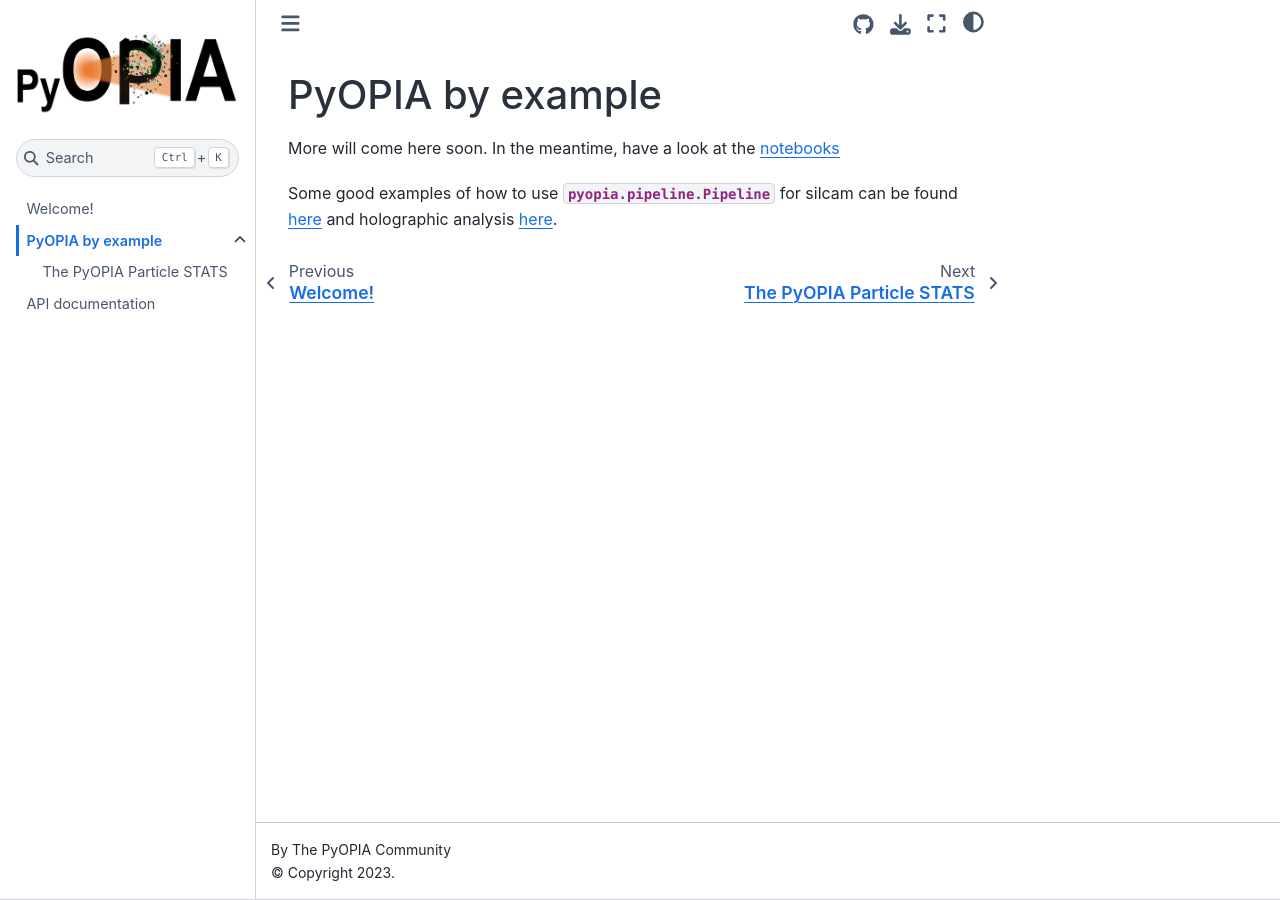
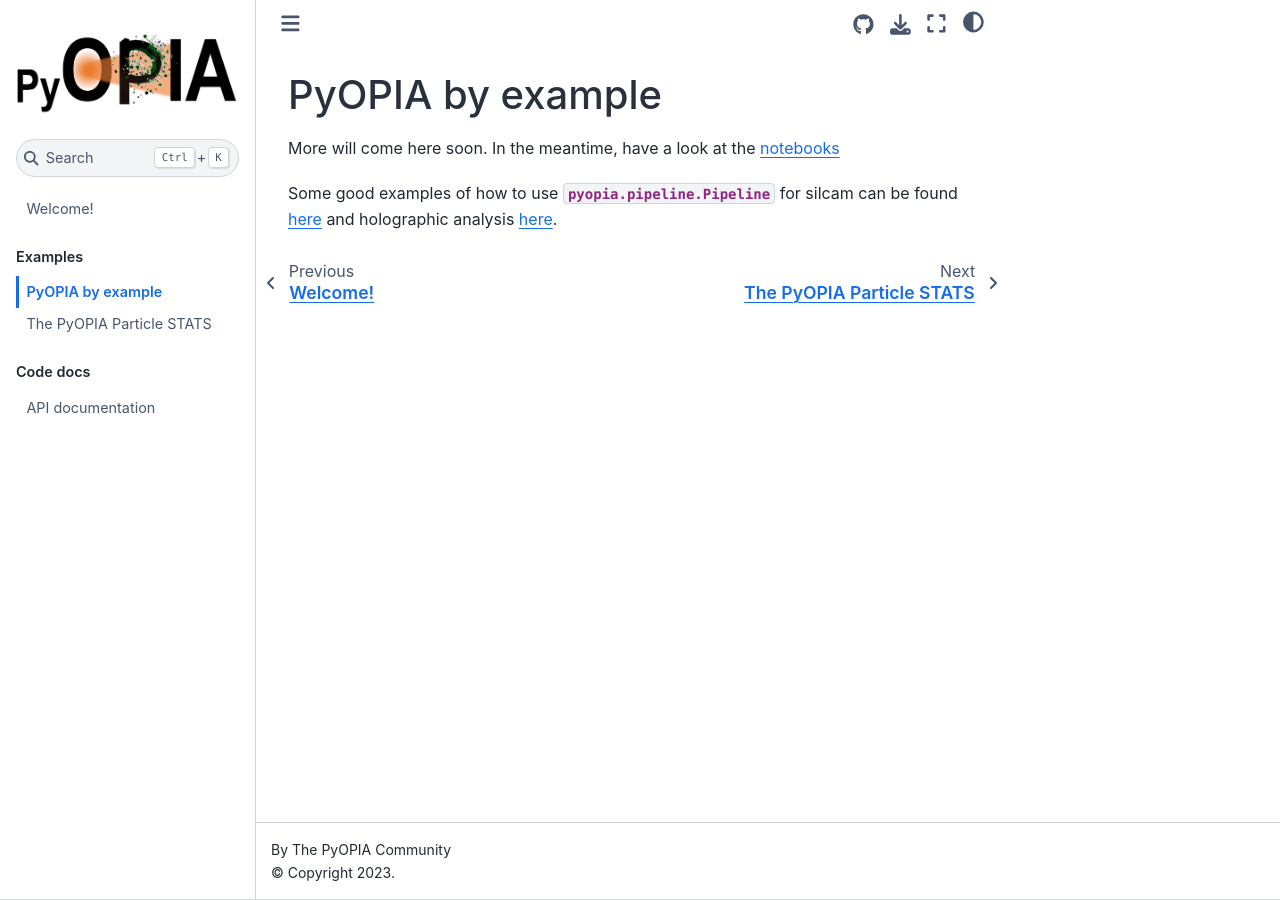
Before and after one commit to SINTEF/pyopia, a Jupyter Book: the page built from docs/examples.md, in a window 1280 px wide. Built offline with Jupyter Book 1.0.4 settings and Sphinx 7.4.7 and the Sphinx Book theme 1.1.4, drawn with Linux system fonts in a browser that asks for light colours.

Commit message:
Update _toc.yml

```diff
--- a/docs/_toc.yml
+++ b/docs/_toc.yml
@@ -5,8 +5,10 @@ format: jb-book
 root: intro
 
 parts:
-- chapters:
+- caption: Examples
+  chapters:
   - file: examples
-    sections:
-      - file: notebooks/stats
+  - file: notebooks/stats
+- caption: Code docs
+  chapters:
   - file: api
```
